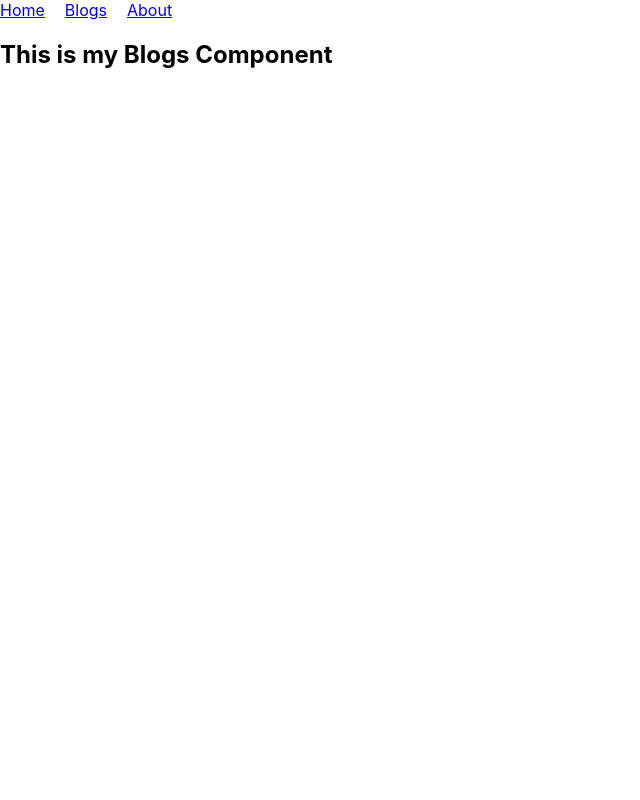
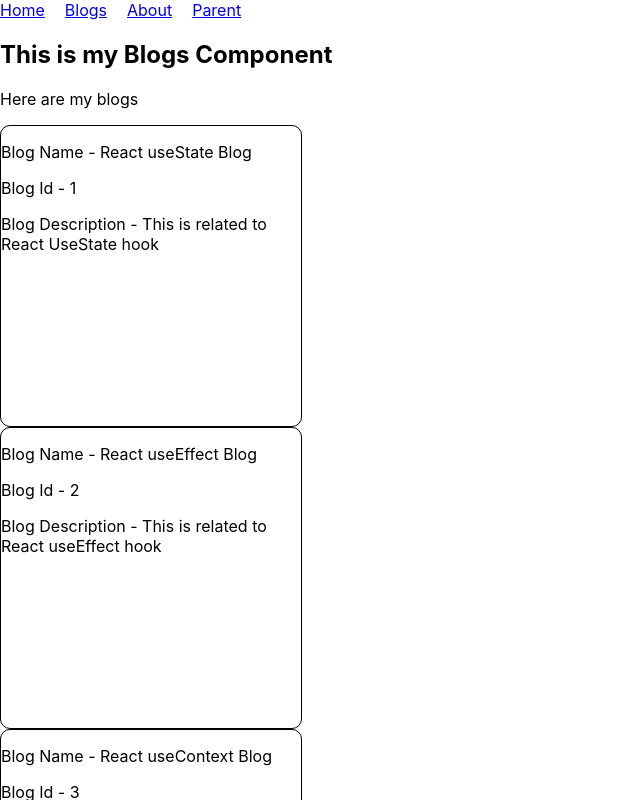
Before and after one commit to udurgesh6/training3, a React (Create React App) app: page /blogs in a window 1280 px wide. Shown: the top 800 px of the page, without its empty margins (0-640 px from the left). Built offline with nearby package versions, Linux system fonts and the light colour scheme.

Commit message:
props, props drilling, createContext, useContext

```diff
--- a/src/App.js
+++ b/src/App.js
@@ -4,6 +4,7 @@ import About from "./components/About";
 import Blogs from "./components/Blogs";
 import Home from "./components/Home";
 import Navbar from "./components/Navbar";
+import Parent from "./components/Parent";
 
 function App() {
   return (
@@ -13,6 +14,7 @@ function App() {
         <Route path="/" element={<Home />} />
         <Route path="/blogs" element={<Blogs />} />
         <Route path="/about" element={<About />} />
+        <Route path="/parent" element={<Parent />} />
       </Routes>
     </BrowserRouter>
   );
--- /dev/null
+++ b/src/Context/UserContext.js
@@ -0,0 +1,5 @@
+import React, { createContext } from "react";
+
+const userContext = createContext();
+
+export default userContext;
--- /dev/null
+++ b/src/components/Blog.js
@@ -0,0 +1,22 @@
+import React from "react";
+
+const Blog = (props) => {
+  console.log(props);
+  return (
+    <div
+      style={{
+        height: "300px",
+        width: "300px",
+        border: "1px solid black",
+        borderRadius: "10px",
+      }}
+      key={props.blog.blog_id}
+    >
+      <p>Blog Name - {props.blog.blog_name}</p>
+      <p>Blog Id - {props.blog.blog_id}</p>
+      <p>Blog Description - {props.blog.blog_description}</p>
+    </div>
+  );
+};
+
+export default Blog;
--- a/src/components/Blogs.js
+++ b/src/components/Blogs.js
@@ -1,10 +1,37 @@
 import React from "react";
-import Navbar from "./Navbar";
+import Blog from "./Blog";
 
 const Blogs = () => {
+  const blogDetails = [
+    {
+      blog_name: "React useState Blog",
+      blog_id: 1,
+      blog_description: "This is related to React UseState hook",
+    },
+    {
+      blog_name: "React useEffect Blog",
+      blog_id: 2,
+      blog_description: "This is related to React useEffect hook",
+    },
+    {
+      blog_name: "React useContext Blog",
+      blog_id: 3,
+      blog_description: "This is related to React useContext hook",
+    },
+    {
+      blog_name: "React useReducer Blog",
+      blog_id: 4,
+      blog_description: "This is related to React useReducer hook",
+    },
+  ];
   return (
     <div>
       <h2>This is my Blogs Component</h2>
+      <p>Here are my blogs</p>
+
+      {blogDetails.map((ele) => (
+        <Blog blog={ele} key={ele.blog_id} />
+      ))}
     </div>
   );
 };
--- /dev/null
+++ b/src/components/Child.js
@@ -0,0 +1,17 @@
+import React, { useContext } from "react";
+import SubChild from "./SubChild";
+import userContext from "../Context/UserContext";
+
+const Child = () => {
+  const { num, name, age, changeAgeBy2 } = useContext(userContext);
+  return (
+    <div>
+      <h3>I am Child</h3>
+      <p>Value of num = {num}</p>
+      <p>Value of name = {name}</p>
+      <SubChild age={age} changeAgeBy2={changeAgeBy2} />
+    </div>
+  );
+};
+
+export default Child;
--- a/src/components/Navbar.js
+++ b/src/components/Navbar.js
@@ -12,6 +12,9 @@ const Navbar = () => {
       <Link to="/about" style={{ marginRight: "20px" }}>
         About
       </Link>
+      <Link to="/parent" style={{ marginRight: "20px" }}>
+        Parent
+      </Link>
     </nav>
   );
 };
--- /dev/null
+++ b/src/components/Parent.js
@@ -0,0 +1,24 @@
+import React, { useState } from "react";
+import Child from "./Child";
+import userContext from "../Context/UserContext";
+
+const Parent = () => {
+  const num = 3;
+  const name = "Durgesh";
+  const [age, setAge] = useState(24);
+  const changeAgeBy2 = () => {
+    setAge((age) => age + 2);
+  };
+  const arr = [1, 2, 3, 4];
+
+  return (
+    <userContext.Provider value={{ age, changeAgeBy2, num, name }}>
+      <div>
+        <h1>I am Parent</h1>
+        <Child />
+      </div>
+    </userContext.Provider>
+  );
+};
+
+export default Parent;
--- /dev/null
+++ b/src/components/SubChild.js
@@ -0,0 +1,14 @@
+import React, { useContext } from "react";
+import userContext from "../Context/UserContext";
+const SubChild = () => {
+  const data = useContext(userContext);
+  return (
+    <div>
+      <h4>I am a SubChild</h4>
+      <p>Age = {data.age}</p>
+      <button onClick={data.changeAgeBy2}>changeAgeBy2</button>
+    </div>
+  );
+};
+
+export default SubChild;
```
